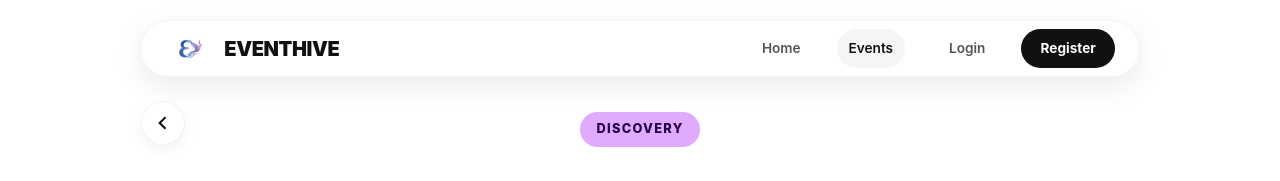
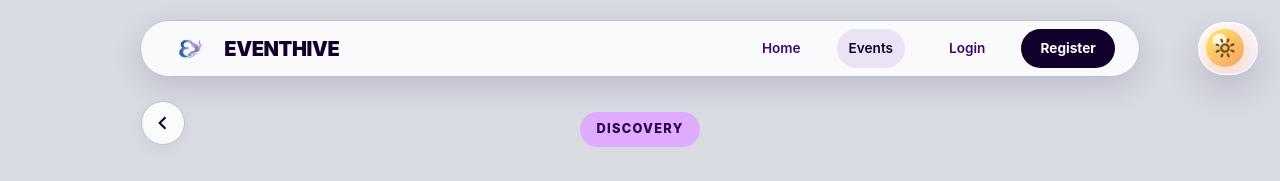
Before and after one commit to naziya-usman/eventhive, a React (Vite) app in the folder client/: page /events in a window 1280 px wide. Shown: the top 181 px of the page. Built offline with nearby package versions, Linux system fonts and the light colour scheme; no server answers.

Commit message:
Set theme toggle

```diff
--- a/client/src/App.jsx
+++ b/client/src/App.jsx
@@ -8,6 +8,7 @@ import RegisterPage from './pages/RegisterPage';
 import DashboardPage from './pages/DashboardPage';
 import MyTicketsPage from './pages/MyTicketsPage';
 import Navbar from './components/Navbar';
+import AnimatedThemeToggler from './components/AnimatedThemeToggler';
 import './styles/App.css';
 
 // ProtectedRoute component
@@ -27,6 +28,7 @@ function App() {
       <div className="app-container">
         <Toaster position="top-center" reverseOrder={false} />
         <Navbar />
+        <AnimatedThemeToggler />
         <Routes>
           {/* Public Routes */}
           <Route path="/" element={<HomePage />} />
--- /dev/null
+++ b/client/src/components/AnimatedThemeToggler.jsx
@@ -0,0 +1,41 @@
+import { useEffect, useState } from "react";
+import "../styles/Navbar.css";
+
+const AnimatedThemeToggler = () => {
+  const [theme, setTheme] = useState(
+    () => localStorage.getItem("eventhive_theme") || "light",
+  );
+  const isDark = theme === "dark";
+
+  useEffect(() => {
+    document.documentElement.dataset.theme = theme;
+    localStorage.setItem("eventhive_theme", theme);
+  }, [theme]);
+
+  const toggleTheme = () => {
+    setTheme((currentTheme) => (currentTheme === "dark" ? "light" : "dark"));
+  };
+
+  return (
+    <button
+      className={`animated-theme-toggler global-theme-toggle ${isDark ? "dark" : ""}`}
+      type="button"
+      onClick={toggleTheme}
+      aria-label={`Switch to ${isDark ? "light" : "dark"} theme`}
+      aria-pressed={isDark}
+    >
+      <span className="theme-icon-wrap" aria-hidden="true">
+        <svg className="theme-icon sun-icon" viewBox="0 0 24 24" fill="none">
+          <circle cx="12" cy="12" r="4" />
+          <path d="M12 2v2.5M12 19.5V22M4.93 4.93 6.7 6.7M17.3 17.3l1.77 1.77M2 12h2.5M19.5 12H22M4.93 19.07 6.7 17.3M17.3 6.7l1.77-1.77" />
+        </svg>
+        <svg className="theme-icon moon-icon" viewBox="0 0 24 24" fill="none">
+          <path d="M20.2 15.1A8.6 8.6 0 0 1 8.9 3.8 8.7 8.7 0 1 0 20.2 15.1Z" />
+          <path d="M16.8 4.2h.01M19.2 7.4h.01" />
+        </svg>
+      </span>
+    </button>
+  );
+};
+
+export default AnimatedThemeToggler;
--- a/client/src/styles/App.css
+++ b/client/src/styles/App.css
@@ -1,5 +1,6 @@
 /* App-wide container styles */
 .app-container {
+  position: relative;
   min-height: 100vh;
   display: flex;
   flex-direction: column;
--- a/client/src/styles/Navbar.css
+++ b/client/src/styles/Navbar.css
@@ -5,8 +5,8 @@
   width: 44px;
   height: 44px;
   border-radius: 50%;
-  background: white;
-  border: 1px solid rgba(0,0,0,0.05);
+  background: var(--surface);
+  border: 1px solid var(--border);
   display: flex;
   align-items: center;
   justify-content: center;
@@ -14,12 +14,12 @@
   z-index: 5500;
   box-shadow: 0 4px 15px rgba(0,0,0,0.05);
   transition: all 0.3s ease;
-  color: #111;
+  color: var(--text-main);
 }
 
 .global-back-btn:hover {
   transform: translateX(-3px);
-  background: #f8f9fa;
+  background: var(--surface-muted);
   box-shadow: 0 6px 20px rgba(0,0,0,0.1);
 }
 
@@ -36,14 +36,14 @@
   transform: translateX(-50%);
   width: 95%;
   max-width: 1000px;
-  background: rgba(255, 255, 255, 0.85);
+  background: var(--navbar-surface);
   backdrop-filter: blur(12px);
   -webkit-backdrop-filter: blur(12px);
   padding: 0.5rem 1.5rem;
   border-radius: 100px;
   z-index: 5000;
-  border: 1px solid rgba(0, 0, 0, 0.05);
-  box-shadow: 0 10px 30px rgba(0, 0, 0, 0.08);
+  border: 1px solid var(--border);
+  box-shadow: 0 10px 30px var(--shadow-color);
   display: flex;
   align-items: center;
   transition: all 0.4s cubic-bezier(0.165, 0.84, 0.44, 1);
@@ -59,7 +59,7 @@
 .navbar-logo {
   font-family: var(--font-sans);
   font-size: 1.25rem;
-  color: #111;
+  color: var(--text-main);
   font-weight: 900;
   text-transform: uppercase;
   letter-spacing: -0.02em;
@@ -86,7 +86,7 @@
 }
 
 .navbar-link {
-  color: #555;
+  color: var(--text-muted);
   font-weight: 600;
   font-size: 0.85rem;
   padding: 0.5rem 0.75rem;
@@ -95,15 +95,15 @@
 }
 
 .navbar-link:hover, .navbar-link.active {
-  color: #111;
-  background: rgba(0, 0, 0, 0.04);
+  color: var(--text-main);
+  background: rgba(123, 44, 191, 0.11);
 }
 
 .navbar-user-chip {
   display: flex;
   align-items: center;
   gap: 0.5rem;
-  background: #f1f3f5;
+  background: var(--surface-muted);
   padding: 0.25rem 0.75rem 0.25rem 0.25rem;
   border-radius: 50px;
 }
@@ -111,7 +111,7 @@
 .navbar-user-avatar {
   width: 24px;
   height: 24px;
-  background: #111;
+  background: var(--primary-dark);
   color: white;
   border-radius: 50%;
   display: flex;
@@ -124,7 +124,7 @@
 .navbar-user-name {
   font-weight: 700;
   font-size: 0.8rem;
-  color: #111;
+  color: var(--text-main);
 }
 
 .navbar-btn {
@@ -137,18 +137,18 @@
 }
 
 .register-btn {
-  background: #111;
-  color: white;
+  background: var(--primary-dark);
+  color: var(--white);
 }
 
 .register-btn:hover {
-  background: #333;
+  background: var(--secondary);
   transform: translateY(-1px);
 }
 
 .logout-btn {
   background: transparent;
-  color: #888;
+  color: var(--text-muted);
 }
 
 .logout-btn:hover {
@@ -157,6 +157,135 @@
 
 .mobile-menu-toggle {
   display: none;
+}
+
+.animated-theme-toggler {
+  display: inline-flex;
+  align-items: center;
+  gap: 0.62rem;
+  border: 1px solid rgba(255, 255, 255, 0.58);
+  border-radius: 999px;
+  background:
+    linear-gradient(135deg, rgba(255, 255, 255, 0.76), rgba(224, 170, 255, 0.24)),
+    var(--surface);
+  color: var(--text-main);
+  padding: 0.42rem 0.85rem 0.42rem 0.42rem;
+  font-size: 0.78rem;
+  font-weight: 800;
+  box-shadow:
+    0 14px 34px rgba(36, 0, 70, 0.16),
+    inset 0 1px 0 rgba(255, 255, 255, 0.62);
+  backdrop-filter: blur(16px);
+  overflow: hidden;
+}
+
+.global-theme-toggle {
+  position: fixed;
+  top: 1.35rem;
+  right: 1.35rem;
+  z-index: 6200;
+}
+
+.theme-icon-wrap {
+  position: relative;
+  width: 38px;
+  height: 38px;
+  border-radius: 50%;
+  background:
+    radial-gradient(circle at 35% 30%, #fff8dc 0 18%, transparent 19%),
+    linear-gradient(135deg, #ffe66d, #f4a261);
+  box-shadow:
+    0 8px 18px rgba(244, 162, 97, 0.28),
+    0 0 24px rgba(255, 230, 109, 0.34);
+  overflow: hidden;
+  transition:
+    transform 0.38s cubic-bezier(0.16, 1, 0.3, 1),
+    background 0.3s ease,
+    box-shadow 0.3s ease;
+}
+
+.theme-icon {
+  position: absolute;
+  inset: 8px;
+  width: 22px;
+  height: 22px;
+  stroke: currentColor;
+  stroke-width: 2.2;
+  stroke-linecap: round;
+  stroke-linejoin: round;
+  transition:
+    opacity 0.24s ease,
+    transform 0.38s cubic-bezier(0.16, 1, 0.3, 1);
+}
+
+.sun-icon {
+  color: #5f370e;
+  opacity: 1;
+  transform: rotate(0deg) scale(1);
+  animation: sun-icon-spin 8s linear infinite;
+}
+
+.moon-icon {
+  color: #f6f0ff;
+  opacity: 0;
+  transform: rotate(-45deg) scale(0.45);
+}
+
+.animated-theme-toggler.dark .theme-icon-wrap {
+  background:
+    radial-gradient(circle at 68% 30%, rgba(246, 240, 255, 0.22) 0 18%, transparent 19%),
+    linear-gradient(135deg, #0c0a12, #2a2438 58%, #5b4a86);
+  box-shadow:
+    0 8px 18px rgba(12, 10, 18, 0.36),
+    0 0 24px rgba(184, 156, 255, 0.28);
+  transform: rotate(180deg);
+}
+
+.animated-theme-toggler.dark .sun-icon {
+  opacity: 0;
+  transform: rotate(90deg) scale(0.45);
+  animation: none;
+}
+
+.animated-theme-toggler.dark .moon-icon {
+  opacity: 1;
+  transform: rotate(-180deg) scale(1);
+}
+
+.animated-theme-toggler:hover {
+  transform: translateY(-1px);
+  box-shadow:
+    0 18px 42px rgba(36, 0, 70, 0.22),
+    inset 0 1px 0 rgba(255, 255, 255, 0.7);
+}
+
+.animated-theme-toggler:focus-visible {
+  outline: none;
+  box-shadow:
+    0 14px 34px rgba(36, 0, 70, 0.16),
+    0 0 0 4px rgba(123, 44, 191, 0.18);
+}
+
+@keyframes sun-icon-spin {
+  to {
+    transform: rotate(360deg) scale(1);
+  }
+}
+
+.theme-mini-orb {
+  width: 42px;
+  height: 42px;
+  border-radius: 50%;
+  display: block;
+  background:
+    radial-gradient(circle at 35% 35%, #ffffff 0 24%, #e0aaff 25% 56%, #7b2cbf 57%);
+  box-shadow: 0 8px 20px rgba(36, 0, 70, 0.18);
+}
+
+.theme-mini-orb.dark {
+  background:
+    radial-gradient(circle at 65% 35%, #f6f0ff 0 18%, transparent 19%),
+    linear-gradient(135deg, #0c0a12, #5b4a86);
 }
 
 /* Hidden by default on Desktop */
@@ -169,6 +298,16 @@
 
 /* Mobile Media Queries - Premium Pinterestic Experience */
 @media (max-width: 768px) {
+  .global-theme-toggle {
+    top: 1rem;
+    right: 1rem;
+    padding: 0.25rem;
+  }
+
+  .global-theme-toggle .theme-toggle-label {
+    display: none;
+  }
+
   .global-back-btn {
     top: 1.25rem;
     left: 1.25rem;
@@ -212,7 +351,7 @@
     width: 60px;
     height: 60px;
     border-radius: 50%;
-    background: #111;
+    background: var(--primary-dark);
     border: none;
     box-shadow: 0 10px 25px rgba(0,0,0,0.3);
     display: flex;
@@ -229,14 +368,14 @@
   }
 
   .fab-main-btn.active {
-    background: #ff4d4d;
+    background: var(--secondary);
     transform: rotate(135deg);
   }
 
   .fab-burger {
     width: 24px;
     height: 2px;
-    background: white;
+    background: var(--surface-solid);
     position: relative;
   }
 
@@ -293,7 +432,7 @@
     border-radius: 24px;
     width: 100px;
     box-shadow: 0 10px 30px rgba(0,0,0,0.15);
-    border: 1px solid rgba(0,0,0,0.05);
+    border: 1px solid var(--border);
     transition: all 0.3s ease;
   }
 
@@ -311,7 +450,7 @@
   }
 
   .fab-label-center {
-    color: #111;
+    color: var(--text-main);
     font-weight: 800;
     font-size: 0.8rem;
     text-transform: uppercase;
@@ -319,8 +458,8 @@
   }
 
   .fab-label {
-    background: white;
-    color: #111;
+    background: var(--surface-solid);
+    color: var(--text-main);
     padding: 0.5rem 1rem;
     border-radius: 12px;
     font-weight: 700;
@@ -333,7 +472,7 @@
     width: 48px;
     height: 48px;
     border-radius: 50%;
-    background: white;
+    background: var(--surface-solid);
     display: flex;
     align-items: center;
     justify-content: center;
@@ -350,7 +489,7 @@
   .nav-avatar {
     width: 24px;
     height: 24px;
-    background: #111;
+    background: var(--primary-dark);
     color: white;
     border-radius: 50%;
     display: flex;
@@ -367,7 +506,7 @@
     bottom: 0;
     left: 0;
     width: 100%;
-    background: white;
+    background: var(--surface-solid);
     border-radius: 40px 40px 0 0;
     z-index: 6000;
     transform: translateY(101%); /* Start fully off-screen */
@@ -389,7 +528,7 @@
     left: 0;
     width: 100%;
     height: 100%;
-    background: rgba(0, 0, 0, 0.4);
+    background: rgba(16, 0, 43, 0.46);
     backdrop-filter: blur(4px);
     z-index: 5500;
     opacity: 0;
@@ -405,7 +544,7 @@
   .sheet-handle {
     width: 36px;
     height: 4px;
-    background: #ddd;
+    background: var(--border);
     border-radius: 10px;
     margin: 0 auto 2.5rem;
   }
@@ -416,14 +555,14 @@
     gap: 1rem;
     margin-bottom: 2rem;
     padding: 1.15rem;
-    background: #f8f9fa;
+    background: var(--surface-muted);
     border-radius: 24px;
   }
 
   .user-avatar {
     width: 44px;
     height: 44px;
-    background: #111;
+    background: var(--primary-dark);
     color: white;
     border-radius: 50%;
     display: flex;
@@ -434,12 +573,12 @@
 
   .user-details h3 {
     font-size: 0.95rem;
-    color: #111;
+    color: var(--text-main);
   }
 
   .user-details p {
     font-size: 0.75rem;
-    color: #888;
+    color: var(--text-muted);
   }
 
   .sheet-links {
@@ -450,11 +589,11 @@
 
   .sheet-link {
     padding: 1.1rem;
-    background: #f8f9fa;
+    background: var(--surface-muted);
     border-radius: 16px;
     font-weight: 700;
     font-size: 0.9rem;
-    color: #111;
+    color: var(--text-main);
     border: none;
     text-align: left;
   }
@@ -472,12 +611,12 @@
   }
 
   .login-btn {
-    background: #111;
+    background: var(--primary-dark);
     color: white;
   }
 
   .register-btn {
-    background: #f1f3f5;
-    color: #111;
+    background: var(--surface-muted);
+    color: var(--text-main);
   }
 }
--- a/client/src/styles/global.css
+++ b/client/src/styles/global.css
@@ -11,6 +11,11 @@
   --border: #bcbed8;
   --white: #ffffff;
   --danger: #9d4edd; /* Bright Lavender for "danger/urgent" to stay in theme */
+  --surface: rgba(255, 255, 255, 0.88);
+  --surface-solid: #ffffff;
+  --surface-muted: #f8f5fb;
+  --navbar-surface: rgba(255, 255, 255, 0.85);
+  --shadow-color: rgba(36, 0, 70, 0.14);
 
   /* Soft Shadows */
   --shadow-sm: 0 2px 4px rgba(36, 0, 70, 0.05);
@@ -28,6 +33,28 @@
   --font-sans: "Inter", system-ui, -apple-system, sans-serif;
 }
 
+:root[data-theme="dark"] {
+  --primary: #f6f0ff;
+  --primary-dark: #0b0712;
+  --secondary: #b89cff;
+  --secondary-light: #262033;
+  --bg-main: #0c0a12;
+  --bg-card: #17131f;
+  --text-main: #f7f2ff;
+  --text-muted: #b9adca;
+  --border: #2f293a;
+  --white: #ffffff;
+  --danger: #ff8fab;
+  --surface: rgba(23, 19, 31, 0.88);
+  --surface-solid: #17131f;
+  --surface-muted: #211b2b;
+  --navbar-surface: rgba(18, 15, 25, 0.82);
+  --shadow-color: rgba(0, 0, 0, 0.46);
+  --shadow-sm: 0 2px 10px rgba(0, 0, 0, 0.28);
+  --shadow-md: 0 12px 28px rgba(0, 0, 0, 0.36);
+  --shadow-lg: 0 24px 52px rgba(0, 0, 0, 0.48);
+}
+
 /* Base Styles */
 * {
   box-sizing: border-box;
@@ -38,8 +65,12 @@
 body {
   font-family: var(--font-sans);
   color: var(--text-main);
+  background: var(--bg-main);
   line-height: 1.7;
   -webkit-font-smoothing: antialiased;
+  transition:
+    background-color 0.3s ease,
+    color 0.3s ease;
 }
 
 h1,
@@ -129,6 +160,126 @@ button {
   border: 0;
 }
 
+:root[data-theme="dark"] .home-page,
+:root[data-theme="dark"] .events-page,
+:root[data-theme="dark"] .auth-container,
+:root[data-theme="dark"] .minimal-split-page,
+:root[data-theme="dark"] .saas-dashboard {
+  background:
+    radial-gradient(circle at top left, rgba(184, 156, 255, 0.11), transparent 34%),
+    radial-gradient(circle at bottom right, rgba(57, 45, 77, 0.32), transparent 42%),
+    var(--bg-main);
+  color: var(--text-main);
+}
+
+:root[data-theme="dark"] .hero-v2,
+:root[data-theme="dark"] .how-it-works,
+:root[data-theme="dark"] .spotlight-card,
+:root[data-theme="dark"] .category-card,
+:root[data-theme="dark"] .editorial-card,
+:root[data-theme="dark"] .auth-card,
+:root[data-theme="dark"] .saas-main-list,
+:root[data-theme="dark"] .stat-item,
+:root[data-theme="dark"] .aesthetic-empty-state,
+:root[data-theme="dark"] .inspiration-box,
+:root[data-theme="dark"] .host-card,
+:root[data-theme="dark"] .ticket-card,
+:root[data-theme="dark"] .bottom-sheet,
+:root[data-theme="dark"] .fab-item-center {
+  background: var(--surface-solid);
+  border-color: var(--border);
+  color: var(--text-main);
+  box-shadow: var(--shadow-md);
+}
+
+:root[data-theme="dark"] .hero-v2,
+:root[data-theme="dark"] .how-it-works {
+  background:
+    linear-gradient(180deg, rgba(23, 19, 31, 0.96), rgba(12, 10, 18, 0.98)),
+    var(--surface-solid);
+}
+
+:root[data-theme="dark"] .editorial-content-glass {
+  background: rgba(23, 19, 31, 0.88);
+  border-color: rgba(184, 156, 255, 0.18);
+}
+
+:root[data-theme="dark"] input,
+:root[data-theme="dark"] select,
+:root[data-theme="dark"] textarea,
+:root[data-theme="dark"] .search-input {
+  background: rgba(16, 2, 31, 0.72);
+  background: rgba(12, 10, 18, 0.72);
+  border-color: var(--border);
+  color: var(--text-main);
+}
+
+:root[data-theme="dark"] input::placeholder,
+:root[data-theme="dark"] textarea::placeholder {
+  color: rgba(216, 180, 254, 0.62);
+}
+
+:root[data-theme="dark"] .section-header p,
+:root[data-theme="dark"] .page-header p,
+:root[data-theme="dark"] .hero-v2 p,
+:root[data-theme="dark"] .spotlight-info p,
+:root[data-theme="dark"] .step-card p,
+:root[data-theme="dark"] .about-text,
+:root[data-theme="dark"] .auth-subtitle,
+:root[data-theme="dark"] .auth-footer,
+:root[data-theme="dark"] .editorial-location,
+:root[data-theme="dark"] .text-dim {
+  color: var(--text-muted);
+}
+
+:root[data-theme="dark"] .btn-primary-lg,
+:root[data-theme="dark"] .btn-spotlight,
+:root[data-theme="dark"] .btn-host,
+:root[data-theme="dark"] .minimal-register-btn,
+:root[data-theme="dark"] .auth-btn,
+:root[data-theme="dark"] .aesthetic-submit-btn,
+:root[data-theme="dark"] .chip.category,
+:root[data-theme="dark"] .host-card {
+  background: linear-gradient(135deg, #2a2438, #5b4a86);
+  color: #ffffff;
+}
+
+:root[data-theme="dark"] .btn-secondary-lg,
+:root[data-theme="dark"] .btn-outline,
+:root[data-theme="dark"] .aesthetic-tag,
+:root[data-theme="dark"] .clear-all-pill,
+:root[data-theme="dark"] .date-pill,
+:root[data-theme="dark"] .price-pill,
+:root[data-theme="dark"] .editorial-date-chip {
+  background: var(--surface-muted);
+  border-color: var(--border);
+  color: var(--text-main);
+}
+
+:root[data-theme="dark"] .stat-value,
+:root[data-theme="dark"] .row-title,
+:root[data-theme="dark"] .saas-header h1,
+:root[data-theme="dark"] .panel-header h2,
+:root[data-theme="dark"] .details-title,
+:root[data-theme="dark"] .spotlight-info h2,
+:root[data-theme="dark"] .section-header h2,
+:root[data-theme="dark"] .page-header h1 {
+  color: var(--text-main);
+}
+
+:root[data-theme="dark"] .row-cat,
+:root[data-theme="dark"] .availability,
+:root[data-theme="dark"] .view-all,
+:root[data-theme="dark"] .info-category {
+  color: var(--secondary);
+}
+
+:root[data-theme="dark"] .text-gradient {
+  background: linear-gradient(90deg, #f6f0ff, #b89cff);
+  -webkit-background-clip: text;
+  -webkit-text-fill-color: transparent;
+}
+
 /* Print Styles */
 @media print {
   .no-print,
```
